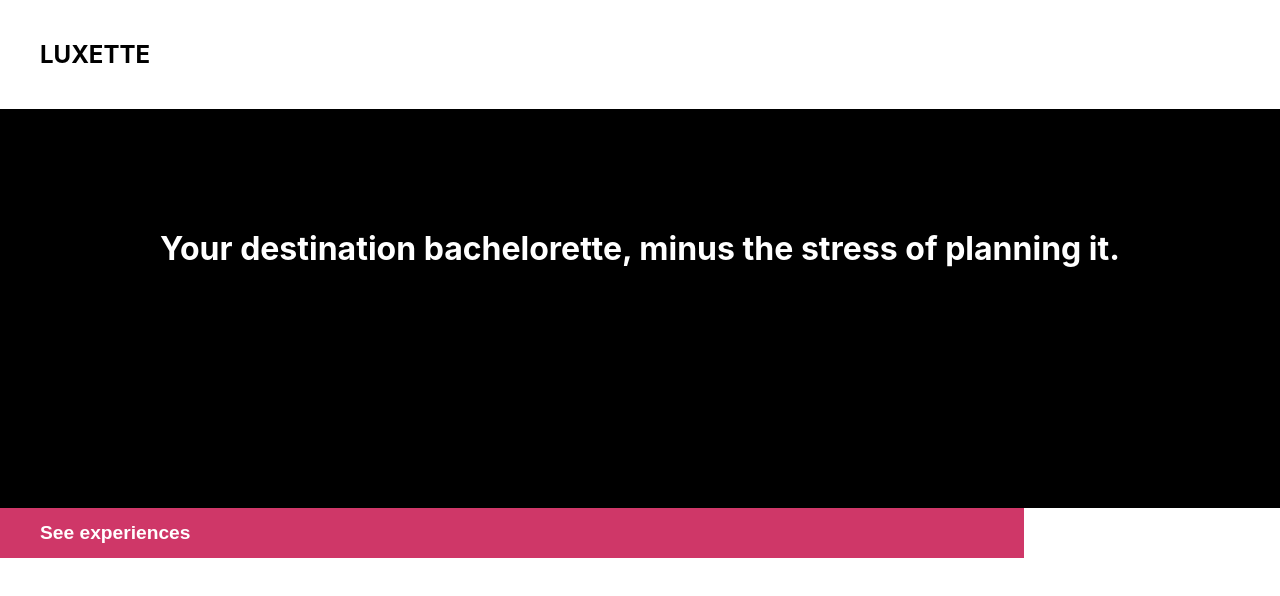
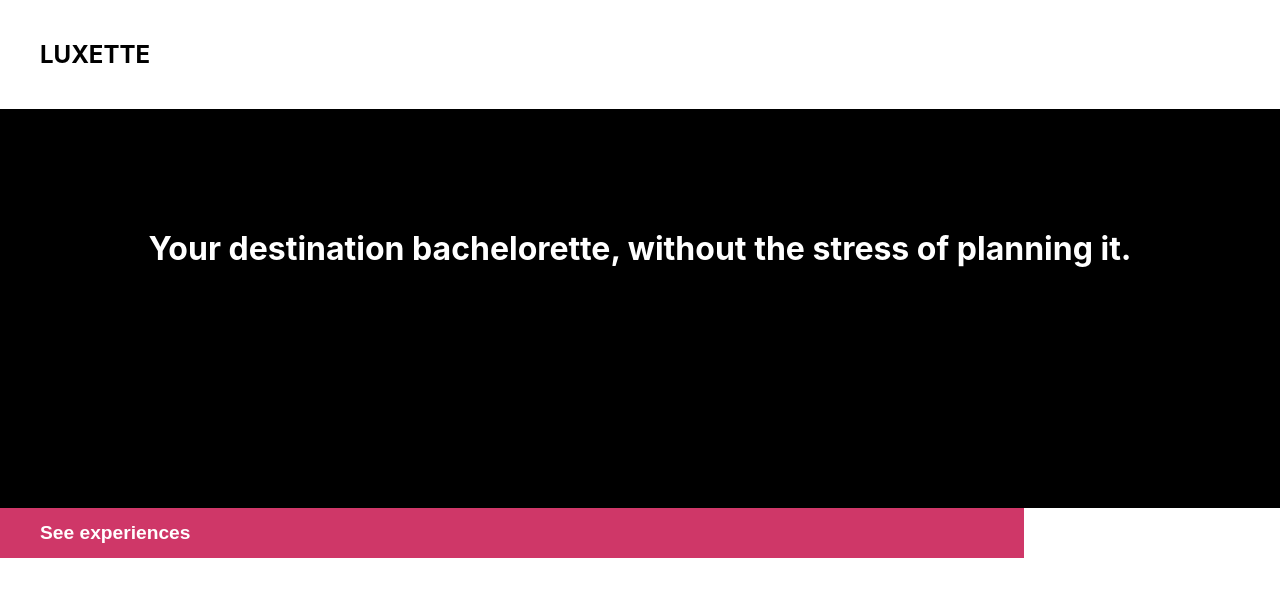
Before and after one commit to LuisRevillaM/luxette, a React (Create React App) app: page / in a window 1280 px wide. Shown: the top 596 px of the page. Built offline with nearby package versions, Linux system fonts and the light colour scheme.

Commit message:
Change copy

```diff
--- a/src/App.js
+++ b/src/App.js
@@ -9,7 +9,7 @@ const Header = () => {
 const Landing = () => {
   return (
     <div className="title">
-      Your destination bachelorette, minus the stress of planning it.
+      Your destination bachelorette, without the stress of planning it.
     </div>
   );
 };
```
